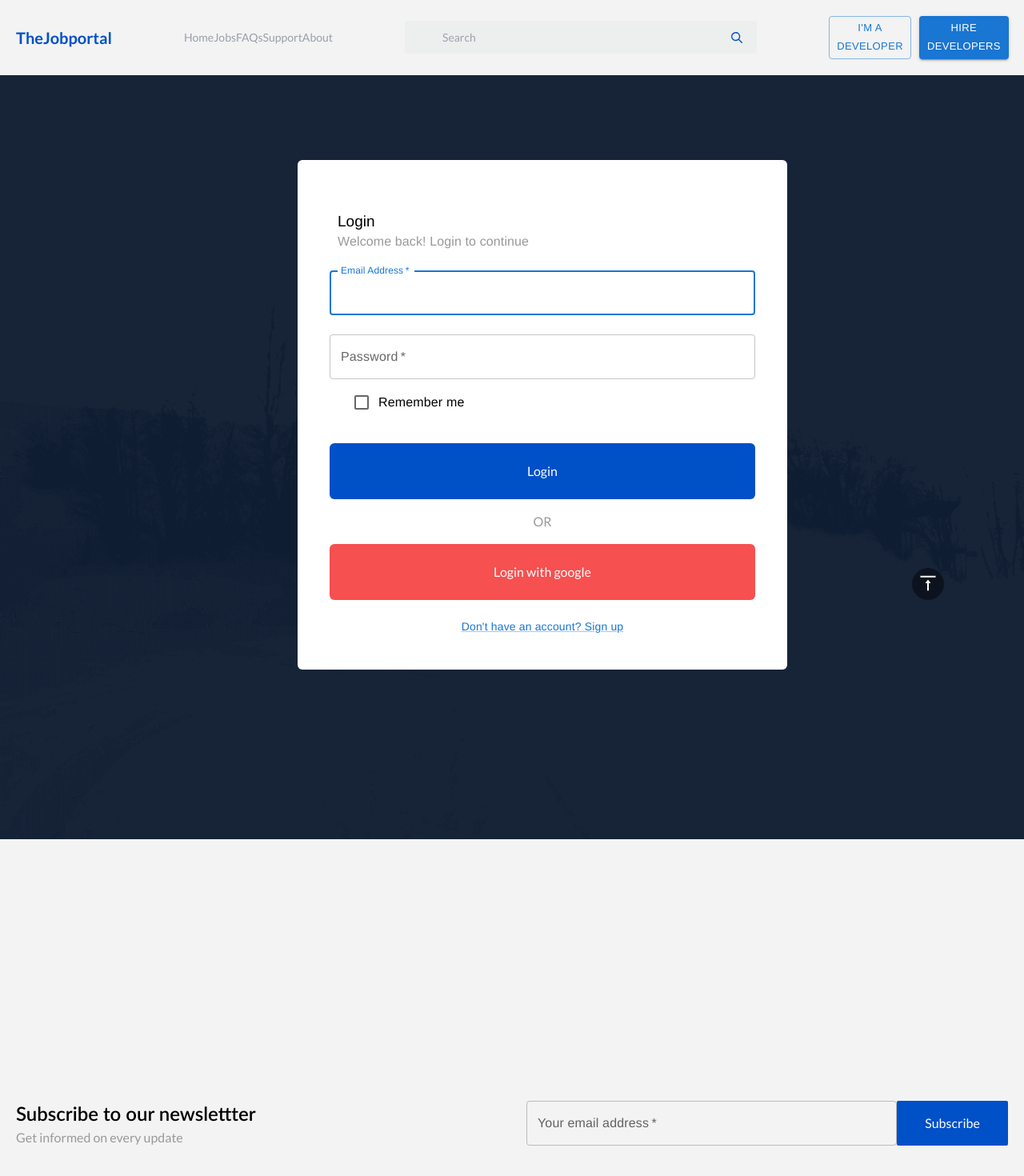
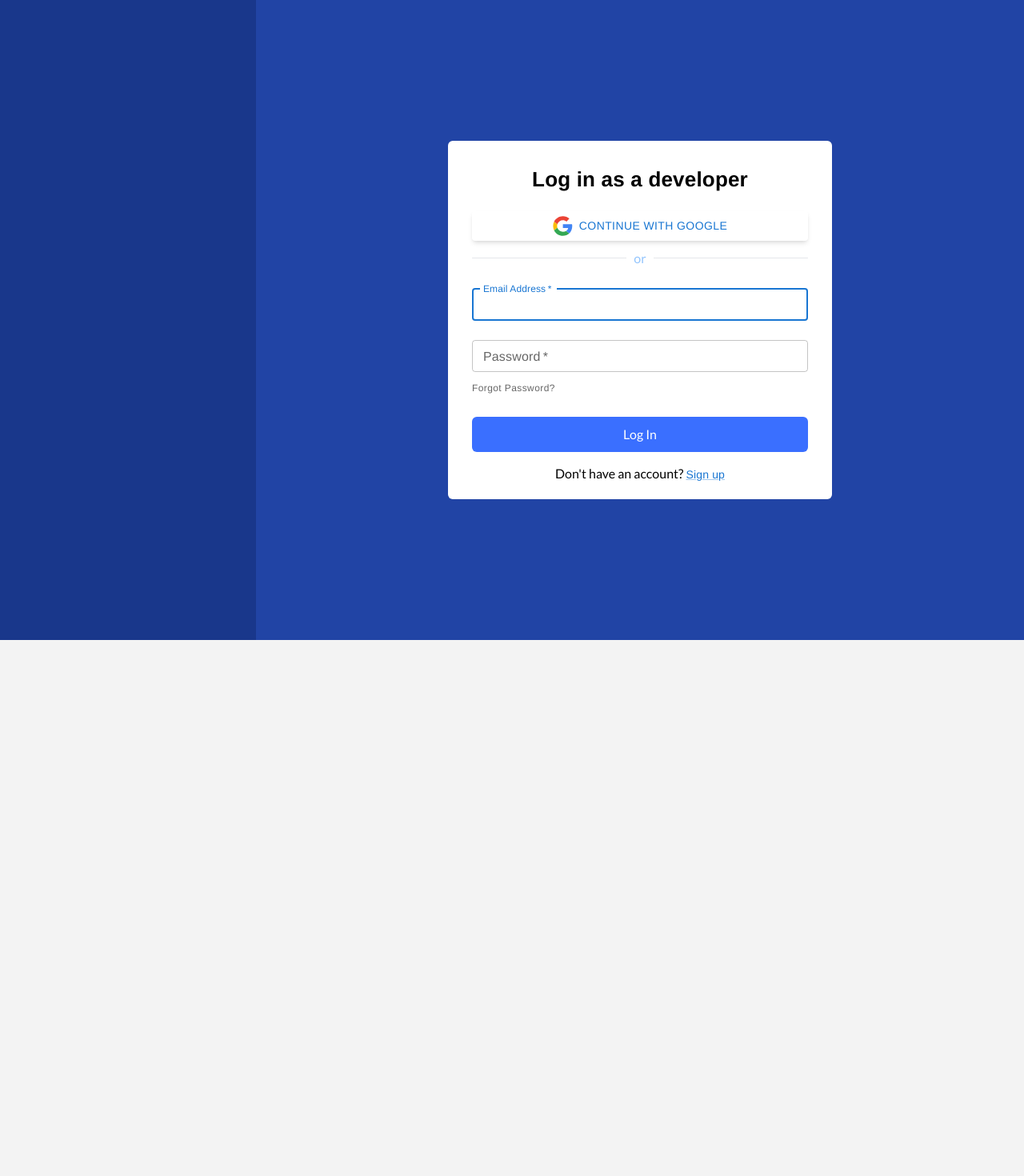
Before and after one commit to akbarahmadjonov/DevJobPortal-project, a React (Create React App) app: page /user/login in a window 1280 px wide. Shown: the top 1470 px of the page at 80% size. After the commit the page ends 800 px from the top, so only its background shows below. Built offline with nearby package versions, Linux system fonts and the light colour scheme; a web font is replaced by a local one.

Commit message:
working on developer pages

```diff
--- a/src/Pages/Auth/User/Login.js
+++ b/src/Pages/Auth/User/Login.js
@@ -8,6 +8,7 @@ import FormControlLabel from "@mui/material/FormControlLabel";
 import Checkbox from "@mui/material/Checkbox";
 import Typography from "@mui/material/Typography";
 import Box from "@mui/material/Box";
+import GoogleIcon from "../../../Assets/Icons/GoogleIcon.svg";
 import {
   Link,
   Alert,
@@ -15,6 +16,8 @@ import {
   CircularProgress,
   Grid,
   Snackbar,
+  Button,
+  FormHelperText,
 } from "@mui/material";
 // Default components
 import { Link as LinkDom, useNavigate } from "react-router-dom";
@@ -28,6 +31,7 @@ export default function Login() {
   const url = "https://job-px4t.onrender.com/api";
   const [openLoader, setOpenLoader] = useState(false);
   const verify = JSON.parse(localStorage.getItem("verify")) || false;
+  const [forgotPassword, setForgotPassword] = useState(false);
   const [openError, setOpenError] = useState(false);
   const [openSuccess, setOpenSuccess] = useState(false);
   const [successMsg, setSuccessMsg] = useState("Success!");
@@ -119,7 +123,7 @@ export default function Login() {
       </Backdrop>
 
       {/* Header  */}
-      <Header />
+      {/* <Header /> */}
 
       {verify ? (
         <>
@@ -128,48 +132,66 @@ export default function Login() {
             {/* Footer */}
             <Footer footerTop="1300" />
           </div>
+          {/* #2144a5 */}
         </>
       ) : (
-        <>
+        <div className="w-full h-screen flex">
           {/* Main background-image */}
-          <img
+          {/* <img
             src={hBg}
             alt="header background"
             className="w-full   max-h-[1200px] absolute -z-20 object-cover"
-          />
-          <div className="container max-w-[1728px] mx-auto">
+          /> */}
+          <div className="w-1/4 bg-[#19378B] h-screen"></div>
+          <div className="bg-[#2144a5] w-3/4">
             {/* Main Login Card */}
-            <main className="relative w-full">
-              <div className="flex absolute top-[106px] rounded-md right-[276px] flex-col z-40 space-y-[40px] items-center px-[40px] w-[612px] min-h-[637px]  bg-white">
+            <main className="relative w-full h-screen flex items-center justify-center">
+              <div className="flex rounded-md flex-col z-40 space-y-[40px] w-1/2 pb-[20px] items-center px-[30px]  bg-white">
                 {/* <CssBaseline /> */}
                 <Box
                   sx={{
-                    marginTop: 8,
+                    marginTop: 4,
                     display: "flex",
                     flexDirection: "column",
-                    alignItems: "start",
+                    width: "100%",
+                    alignItems: "center",
                   }}
                 >
                   <Typography
                     component="h1"
-                    variant="h5"
-                    className="font-semibold text-black text-[24px]"
+                    variant="h4"
+                    sx={{
+                      fontSize: "26px",
+                      marginBottom: "15px",
+                      fontWeight: 700,
+                    }}
+                    className="mx-auto w-full text-center font-bold text-black "
                   >
-                    Login
-                  </Typography>
-                  <Typography
-                    component="h6"
-                    variant="h6"
-                    className="text-[#999] text-[16px] font-normal"
-                  >
-                    Welcome back! Login to continue
+                    Log in as a developer
                   </Typography>
                   <Box
                     component="form"
                     onSubmit={handleSubmit}
                     noValidate
-                    sx={{ mt: 1 }}
+                    sx={{ mt: 1, width: "100%" }}
                   >
+                    <Button
+                      onClick={handleGoogleClick}
+                      className="flex w-full items-center  justify-center space-x-2 bg-white border border-gray-300 rounded-lg  shadow-md px-6 py-2 text-sm font-medium text-gray-800 hover:bg-gray-200 outline-none"
+                    >
+                      <img
+                        src={GoogleIcon}
+                        alt="GoogleIcon"
+                        width={25}
+                        height={25}
+                      />
+                      <span>Continue with Google</span>
+                    </Button>
+                    <div className="w-full flex items-center justify-between my-[10px]">
+                      <hr className="h-[1px] bg-blue-300 flex w-[46%]" />
+                      <span className="text-blue-300 text-[16px]">or</span>
+                      <hr className="h-[1px] bg-blue-300 flex w-[46%]" />
+                    </div>
                     <TextField
                       margin="normal"
                       type="email"
@@ -178,11 +200,13 @@ export default function Login() {
                       id="userEmail"
                       label="Email Address"
                       name="userEmail"
+                      size="small"
                       style={{ color: "#999" }}
                       autoComplete="email"
                       autoFocus
                     />
                     <TextField
+                      size="small"
                       margin="normal"
                       required
                       fullWidth
@@ -193,33 +217,26 @@ export default function Login() {
                       style={{ color: "#999" }}
                       autoComplete="current-password"
                     />
-                    <FormControlLabel
-                      control={<Checkbox value="remember" color="primary" />}
-                      style={{ paddingLeft: "30px" }}
-                      label="Remember me"
-                    />
-                    <div className="flex flex-col items-center pt-[30px] justify-between w-full space-y-4">
+                    <FormHelperText
+                      id="password"
+                      className="hover:text-blue-700 text-blue-500 transition-all cursor-pointer"
+                    >
+                      Forgot Password?
+                    </FormHelperText>
+                    {/* <p className="flex text-center text-[16px]">Forgot Password?</p> */}
+                    <div className="flex flex-col items-center pt-[25px] justify-between w-full space-y-4">
                       <button
                         type="submit"
-                        className=" w-full py-[23px] transition-all bg-[#0050C8] font-normal active:bg-blue-800 hover:bg-blue-600 text-[16px] text-white rounded-md "
+                        className=" w-full py-[10px] transition-all bg-[#3A6FFF] font-normal active:bg-blue-800 hover:bg-blue-600 text-[16px] text-white rounded-md "
                       >
-                        Login
-                      </button>
-                      <span className="text-[#999999] text-[16px]">OR</span>
-                      <button
-                        type="button"
-                        className=" w-full py-[23px] transition-all bg-[#F65050] font-normal active:bg-red-600 hover:bg-red-400 text-[16px] text-white rounded-md "
-                        onClick={handleGoogleClick}
-                      >
-                        Login with google
+                        Log In
                       </button>
                     </div>
-                    <Grid container justifyContent="center" pt={"20px"}>
+                    <Grid container justifyContent="center" pt={"15px"}>
                       <Grid item>
+                        Don't have an account?{" "}
                         <Link variant="body2">
-                          <LinkDom to={"/user/register"}>
-                            Don't have an account? Sign up
-                          </LinkDom>
+                          <LinkDom to={"/user/register"} >Sign up</LinkDom>
                         </Link>
                       </Grid>
                     </Grid>
@@ -228,165 +245,8 @@ export default function Login() {
               </div>
             </main>
             {/* Footer */}
-            <footer className="relative w-full bg-white">
-              <div
-                className={`flex flex-col space-y-[20px] py-[80px] absolute w-full top-[1200px]`}
-              >
-                <div className="flex justify-between mb-[84px] items-center w-full">
-                  <div className="flex flex-col items-start w-[50%]">
-                    <h2 className="text-[24px] text-black font-semibold ">
-                      Subscribe to our newslettter
-                    </h2>
-                    <p className=" text-[16px] font-normal text-[#999]">
-                      Get informed on every update
-                    </p>
-                  </div>
-                  <div className="max-w-[50%] text-[16px] w-[602px]  flex items-end ">
-                    <form onSubmit={handleSubmitSub} className="w-full">
-                      <label
-                        className="flex w-full text-[16px]"
-                        htmlFor="emailForSub"
-                      >
-                        <TextField
-                          required
-                          fullWidth
-                          type="email"
-                          id="emailForSub"
-                          label="Your email address"
-                          name="emailForSub"
-                          value={subValue}
-                          onChange={(e) => setSubValue(e.target.value)}
-                          style={{ color: "#999", textSize: "16px" }}
-                          autoComplete="email"
-                        />
-                        <button
-                          type="submit"
-                          className="w-[30%] py-[10px] transition-all bg-[#0050C8] font-normal active:bg-blue-800 hover:bg-blue-600 text-[16px] text-white rounded-sm"
-                        >
-                          Subscribe
-                        </button>
-                      </label>
-                    </form>
-                  </div>
-                </div>
-                <hr className="bg-[#0050c81a] flex " />
-                {/*  */}
-                <div className="flex space-x-[190px]   pt-[55px] items-start">
-                  <div>
-                    <h1 className="text-[#0050C8] text-[20px] font-bold">
-                      TheJobportal
-                    </h1>
-                  </div>
-                  <div className="flex space-x-[170px] pt-[10px]">
-                    <div>
-                      <h2 className="text-black text-[20px] mb-[14px] font-normal">
-                        Sitemap
-                      </h2>
-                      <ul
-                        style={{ fontFamily: "Lato, sans-serif" }}
-                        className=" flex flex-col items-start w-[30%] text-[16px] space-y-[14px] font-[Lato] justify-between  text-[#999]"
-                      >
-                        <Link
-                          className="hover:text-blue-500 transition-all"
-                          to={"/"}
-                        >
-                          Home
-                        </Link>
-                        <Link
-                          className="hover:text-blue-500 transition-all"
-                          to={"/"}
-                        >
-                          Jobs
-                        </Link>
-                        <Link
-                          className="hover:text-blue-500 transition-all"
-                          to={"/"}
-                        >
-                          FAQs
-                        </Link>
-                        <Link
-                          className="hover:text-blue-500 transition-all"
-                          to={"/"}
-                        >
-                          Support
-                        </Link>
-                        <Link
-                          className="hover:text-blue-500 transition-all"
-                          to={"/"}
-                        >
-                          About
-                        </Link>
-                      </ul>
-                    </div>
-                    <div>
-                      <h2 className="text-black text-[20px] mb-[14px] font-normal">
-                        FAQs
-                      </h2>
-                      <ul
-                        style={{ fontFamily: "Lato, sans-serif" }}
-                        className=" flex flex-col items-start w-full text-[16px] space-y-[14px] font-[Lato] justify-between  text-[#999]"
-                      >
-                        <Link
-                          className="hover:text-blue-500 transition-all"
-                          to={"/"}
-                        >
-                          How can I search for a specific job ?
-                        </Link>
-                        <Link
-                          className="hover:text-blue-500 transition-all"
-                          to={"/"}
-                        >
-                          Are there freelance jobs ?
-                        </Link>
-                        <Link
-                          className="hover:text-blue-500 transition-all"
-                          to={"/"}
-                        >
-                          Can I post a jobs also
-                        </Link>
-                      </ul>
-                    </div>
-                    <div>
-                      <h2 className="text-black text-[20px] mb-[14px] font-normal">
-                        Contact us
-                      </h2>
-                      <ul
-                        style={{ fontFamily: "Lato, sans-serif" }}
-                        className=" flex flex-col items-start w-[30%] text-[16px] space-y-[14px] font-[Lato] justify-between  text-[#999]"
-                      >
-                        <Link
-                          className="hover:text-blue-500 transition-all"
-                          to={"/"}
-                        >
-                          Github
-                        </Link>
-                        <Link
-                          className="hover:text-blue-500 transition-all"
-                          to={"/"}
-                        >
-                          Twitter
-                        </Link>
-                      </ul>
-                    </div>
-                  </div>
-                </div>
-                <div className="flex w-full items-center pt-[197px] justify-center">
-                  <a
-                    href="*#"
-                    className="text-[#2F2F2F] text-[16px] font-normal "
-                    target="_blank"
-                  >
-                    Developer and maintained by{" "}
-                    <span className="hover:text-blue-500 transition-all">
-                      {" "}
-                      Regis
-                    </span>
-                  </a>
-                </div>
-              </div>
-            </footer>
           </div>
-        </>
+        </div>
       )}
 
       {/* Success Alert */}
@@ -421,3 +281,161 @@ export default function Login() {
     </>
   );
 }
+
+// <footer className="relative w-full bg-white">
+//   <div
+//     className={`flex flex-col space-y-[20px] py-[80px] absolute w-full top-[1200px]`}
+//   >
+//     <div className="flex justify-between mb-[84px] items-center w-full">
+//       <div className="flex flex-col items-start w-[50%]">
+//         <h2 className="text-[24px] text-black font-semibold ">
+//           Subscribe to our newslettter
+//         </h2>
+//         <p className=" text-[16px] font-normal text-[#999]">
+//           Get informed on every update
+//         </p>
+//       </div>
+//       <div className="max-w-[50%] text-[16px] w-[602px]  flex items-end ">
+//         <form onSubmit={handleSubmitSub} className="w-full">
+//           <label
+//             className="flex w-full text-[16px]"
+//             htmlFor="emailForSub"
+//           >
+//             <TextField
+//               required
+//               fullWidth
+//               type="email"
+//               id="emailForSub"
+//               label="Your email address"
+//               name="emailForSub"
+//               value={subValue}
+//               onChange={(e) => setSubValue(e.target.value)}
+//               style={{ color: "#999", textSize: "16px" }}
+//               autoComplete="email"
+//             />
+//             <button
+//               type="submit"
+//               className="w-[30%] py-[10px] transition-all bg-[#0050C8] font-normal active:bg-blue-800 hover:bg-blue-600 text-[16px] text-white rounded-sm"
+//             >
+//               Subscribe
+//             </button>
+//           </label>
+//         </form>
+//       </div>
+//     </div>
+//     <hr className="bg-[#0050c81a] flex " />
+//     {/*  */}
+//     <div className="flex space-x-[190px]   pt-[55px] items-start">
+//       <div>
+//         <h1 className="text-[#0050C8] text-[20px] font-bold">
+//           TheJobportal
+//         </h1>
+//       </div>
+//       <div className="flex space-x-[170px] pt-[10px]">
+//         <div>
+//           <h2 className="text-black text-[20px] mb-[14px] font-normal">
+//             Sitemap
+//           </h2>
+//           <ul
+//             style={{ fontFamily: "Lato, sans-serif" }}
+//             className=" flex flex-col items-start w-[30%] text-[16px] space-y-[14px] font-[Lato] justify-between  text-[#999]"
+//           >
+//             <Link
+//               className="hover:text-blue-500 transition-all"
+//               to={"/"}
+//             >
+//               Home
+//             </Link>
+//             <Link
+//               className="hover:text-blue-500 transition-all"
+//               to={"/"}
+//             >
+//               Jobs
+//             </Link>
+//             <Link
+//               className="hover:text-blue-500 transition-all"
+//               to={"/"}
+//             >
+//               FAQs
+//             </Link>
+//             <Link
+//               className="hover:text-blue-500 transition-all"
+//               to={"/"}
+//             >
+//               Support
+//             </Link>
+//             <Link
+//               className="hover:text-blue-500 transition-all"
+//               to={"/"}
+//             >
+//               About
+//             </Link>
+//           </ul>
+//         </div>
+//         <div>
+//           <h2 className="text-black text-[20px] mb-[14px] font-normal">
+//             FAQs
+//           </h2>
+//           <ul
+//             style={{ fontFamily: "Lato, sans-serif" }}
+//             className=" flex flex-col items-start w-full text-[16px] space-y-[14px] font-[Lato] justify-between  text-[#999]"
+//           >
+//             <Link
+//               className="hover:text-blue-500 transition-all"
+//               to={"/"}
+//             >
+//               How can I search for a specific job ?
+//             </Link>
+//             <Link
+//               className="hover:text-blue-500 transition-all"
+//               to={"/"}
+//             >
+//               Are there freelance jobs ?
+//             </Link>
+//             <Link
+//               className="hover:text-blue-500 transition-all"
+//               to={"/"}
+//             >
+//               Can I post a jobs also
+//             </Link>
+//           </ul>
+//         </div>
+//         <div>
+//           <h2 className="text-black text-[20px] mb-[14px] font-normal">
+//             Contact us
+//           </h2>
+//           <ul
+//             style={{ fontFamily: "Lato, sans-serif" }}
+//             className=" flex flex-col items-start w-[30%] text-[16px] space-y-[14px] font-[Lato] justify-between  text-[#999]"
+//           >
+//             <Link
+//               className="hover:text-blue-500 transition-all"
+//               to={"/"}
+//             >
+//               Github
+//             </Link>
+//             <Link
+//               className="hover:text-blue-500 transition-all"
+//               to={"/"}
+//             >
+//               Twitter
+//             </Link>
+//           </ul>
+//         </div>
+//       </div>
+//     </div>
+//     <div className="flex w-full items-center pt-[197px] justify-center">
+//       <a
+//         href="*#"
+//         className="text-[#2F2F2F] text-[16px] font-normal "
+//         target="_blank"
+//       >
+//         Developer and maintained by{" "}
+//         <span className="hover:text-blue-500 transition-all">
+//           {" "}
+//           Regis
+//         </span>
+//       </a>
+//     </div>
+//   </div>
+// </footer>
```
Also changed, not shown: src/Assets/Icons/GoogleIcon.svg (added).
